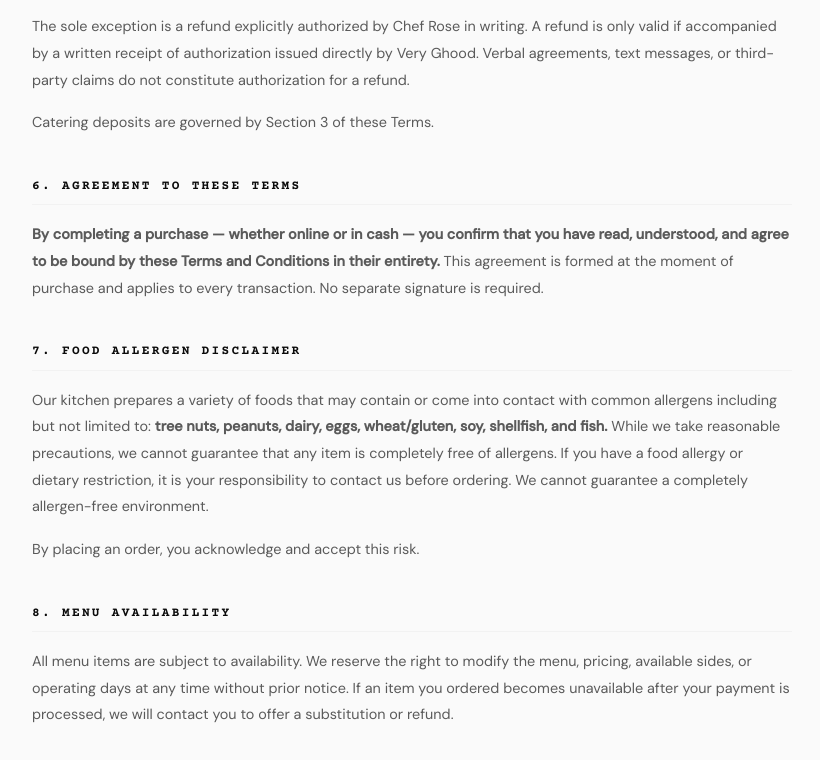
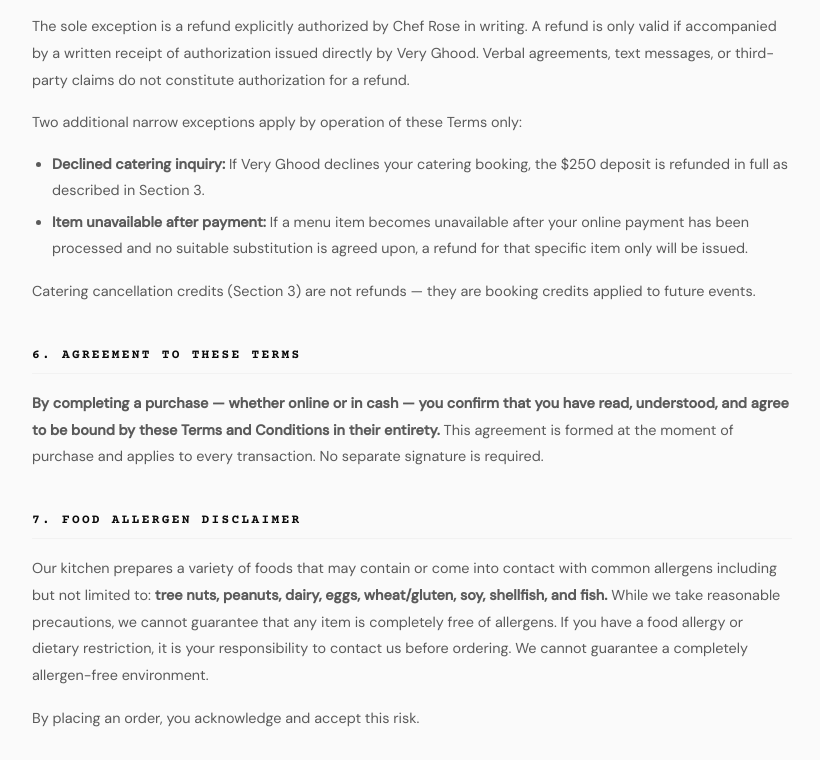
Before and after one commit to vryghd/ChefRoseWebsite, a website: page terms.html in a window 1280 px wide. Shown: the part 2037-2797 px from the top of the page, without its empty margins (228-1048 px from the left). Drawn offline with nearby package versions, Linux system fonts and the light colour scheme.

Commit message:
Legal review: fix year to 2026, resolve refund contradictions, add Netlify disclosure

```diff
--- a/terms.html
+++ b/terms.html
@@ -42,7 +42,7 @@
     <header class="page-header">
       <p class="page-header__label">Legal</p>
       <h1 class="page-header__title">Terms &amp; Conditions</h1>
-      <p class="page-header__desc">Last updated: May 2025</p>
+      <p class="page-header__desc">Last updated: May 2026</p>
     </header>
 
     <section class="legal-section">
@@ -76,7 +76,7 @@
             <li>The deposit is <strong>applied toward your total catering balance</strong> due at or before the event.</li>
             <li>The deposit is <strong>non-refundable</strong> if you cancel fewer than <strong>14 days</strong> before your event date. If you cancel 14 or more days in advance, we will issue a deposit credit valid for 12 months toward a future booking.</li>
             <li>Booking a date via deposit does not constitute a complete catering agreement. A separate written agreement confirming menu, guest count, location, and final pricing will be provided before the event.</li>
-            <li>We reserve the right to decline a catering inquiry for any reason, in which case the deposit will be refunded in full within 5–7 business days.</li>
+            <li>We reserve the right to decline a catering inquiry for any reason, in which case the full deposit will be refunded within 5–7 business days. This is the sole circumstance under which a deposit refund is issued.</li>
           </ul>
 
           <h2>4. Pickup Policy</h2>
@@ -90,7 +90,12 @@
           <h2>5. Refund Policy</h2>
           <p><strong>All sales are final. There are absolutely no refunds.</strong> By purchasing from Very Ghood — whether online or in cash — you expressly agree that no refund will be issued under any circumstances, including but not limited to: change of mind, order not picked up, dissatisfaction with an item, or any other reason.</p>
           <p>The sole exception is a refund explicitly authorized by Chef Rose in writing. A refund is only valid if accompanied by a written receipt of authorization issued directly by Very Ghood. Verbal agreements, text messages, or third-party claims do not constitute authorization for a refund.</p>
-          <p>Catering deposits are governed by Section 3 of these Terms.</p>
+          <p>Two additional narrow exceptions apply by operation of these Terms only:</p>
+          <ul>
+            <li><strong>Declined catering inquiry:</strong> If Very Ghood declines your catering booking, the $250 deposit is refunded in full as described in Section 3.</li>
+            <li><strong>Item unavailable after payment:</strong> If a menu item becomes unavailable after your online payment has been processed and no suitable substitution is agreed upon, a refund for that specific item only will be issued.</li>
+          </ul>
+          <p>Catering cancellation credits (Section 3) are not refunds — they are booking credits applied to future events.</p>
 
           <h2>6. Agreement to These Terms</h2>
           <p><strong>By completing a purchase — whether online or in cash — you confirm that you have read, understood, and agree to be bound by these Terms and Conditions in their entirety.</strong> This agreement is formed at the moment of purchase and applies to every transaction. No separate signature is required.</p>
@@ -100,7 +105,7 @@
           <p>By placing an order, you acknowledge and accept this risk.</p>
 
           <h2>8. Menu Availability</h2>
-          <p>All menu items are subject to availability. We reserve the right to modify the menu, pricing, available sides, or operating days at any time without prior notice. If an item you ordered becomes unavailable after your payment is processed, we will contact you to offer a substitution or refund.</p>
+          <p>All menu items are subject to availability. We reserve the right to modify the menu, pricing, available sides, or operating days at any time without prior notice. If a menu item becomes unavailable after your online payment is processed, we will contact you to offer a substitution. If no substitution is agreed upon, a refund for that specific item will be issued per Section 5.</p>
 
           <h2>9. Acceptable Use</h2>
           <p>You agree not to:</p>
```
Also changed, not shown: privacy.html (+2 -2 lines), 1 other file.
